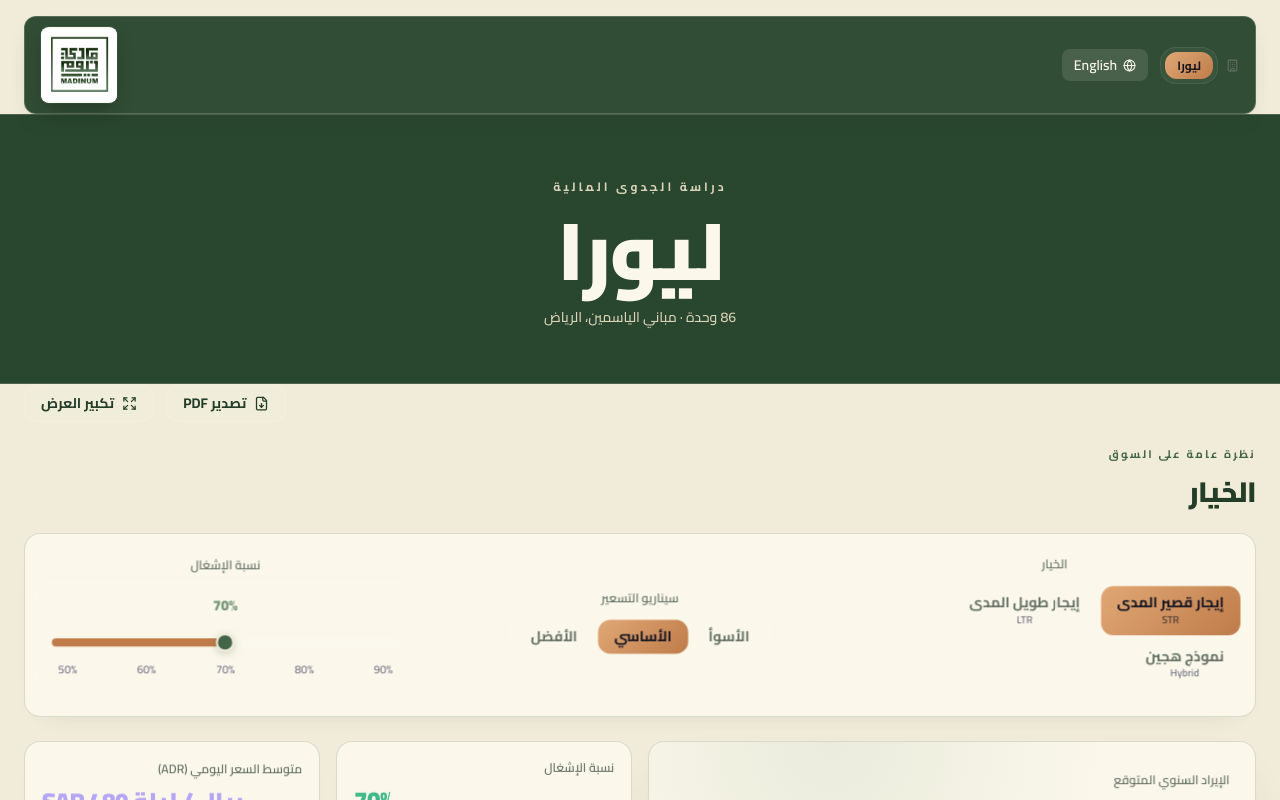
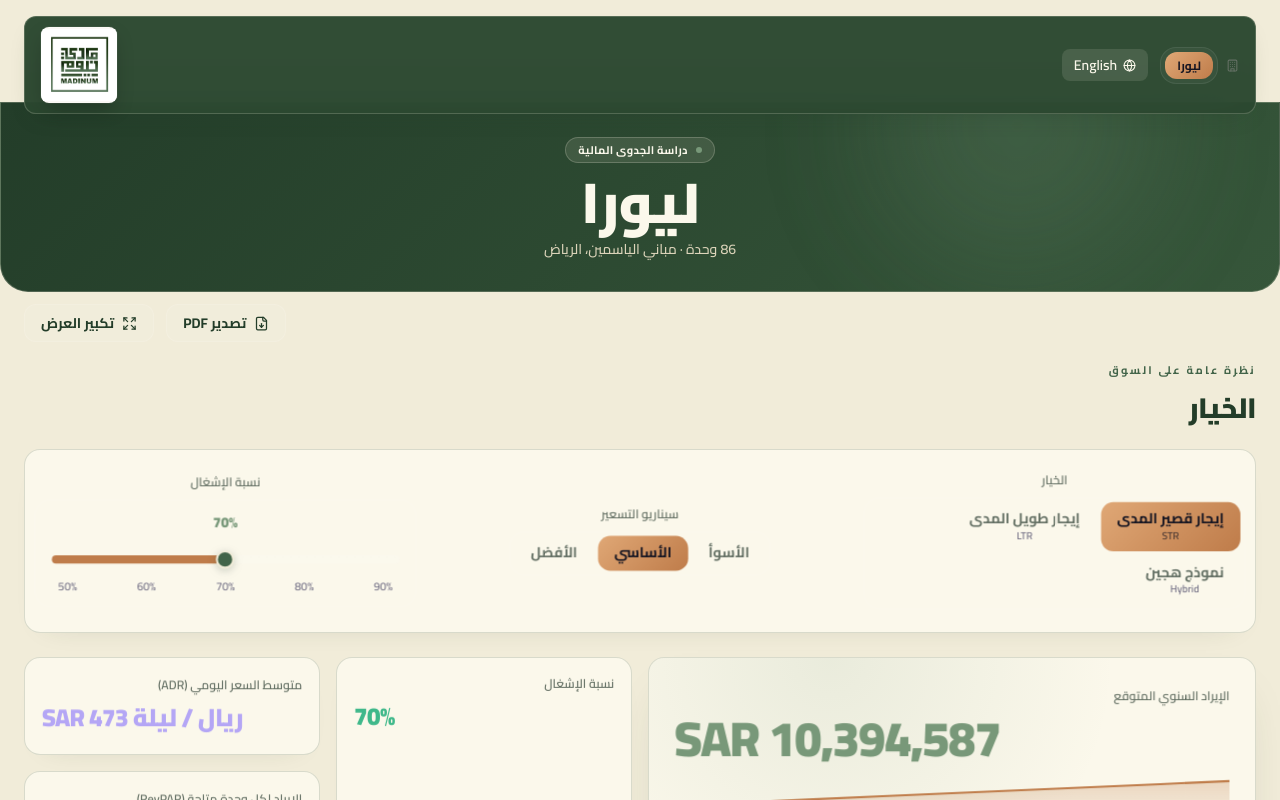
Before and after one commit to MostafaEzz9783/Leora, a React (Vite) app: page / in a window 1280 px wide. Shown: the top 800 px of the page. Built offline with nearby package versions, Linux system fonts and the light colour scheme.

Commit message:
Refine dashboard motion and nightly metrics

```diff
--- a/src/components/CompPricingCard.jsx
+++ b/src/components/CompPricingCard.jsx
@@ -44,7 +44,7 @@ function RangeBar({ label, unit, comp, selectedValue, color }) {
 
 function CompPricingCard({ t, scenario }) {
   const ltrPrice = ltrModel.scenarios[scenario].revenueAt100 / (ltrModel.unitCount * 12);
-  const strPrice = strModel.scenarios[scenario].revenueAt100 / (strModel.unitCount * 360);
+  const strPrice = strModel.scenarios[scenario].revenueAt100 / (strModel.unitCount * 365);
 
   return (
     <GlassCard id="market-comp" tilt={false} className="p-5 sm:p-6">
--- a/src/components/Hero.jsx
+++ b/src/components/Hero.jsx
@@ -2,14 +2,28 @@ import { motion } from "framer-motion";
 
 export default function Hero({ t, title, subtitle }) {
   return (
-    <div className="brand-hero max-w-7xl mx-auto mt-4 px-6 pt-16 pb-14 text-center border-y" style={{ backgroundColor: "#29462E", borderColor: "rgba(241,236,217,0.18)" }}>
+    <div
+      className="brand-hero relative isolate max-w-7xl mx-auto mt-1 px-6 py-6 sm:py-8 text-center overflow-hidden rounded-b-[1.75rem] border"
+      style={{
+        background: "linear-gradient(135deg, #233D29 0%, #36563A 100%)",
+        borderColor: "rgba(241,236,217,0.22)",
+      }}
+    >
+      <motion.div
+        aria-hidden="true"
+        className="absolute -z-10 w-72 h-72 rounded-full blur-3xl"
+        style={{ backgroundColor: "rgba(120,152,121,0.28)", top: "-8rem", right: "10%" }}
+        animate={{ x: [0, 16, 0], y: [0, 10, 0], opacity: [0.55, 0.82, 0.55] }}
+        transition={{ duration: 9, repeat: Infinity, ease: "easeInOut" }}
+      />
       <motion.p
         initial={{ opacity: 0, y: 8 }}
         animate={{ opacity: 1, y: 0 }}
         transition={{ duration: 0.4, ease: "easeOut" }}
-        className="text-xs font-bold uppercase tracking-[0.25em] mb-4"
-        style={{ color: "#DCD4BA" }}
+        className="inline-flex items-center gap-2 px-3 py-1 rounded-full text-[11px] font-bold tracking-wide mb-3"
+        style={{ color: "#FBF8EB", backgroundColor: "rgba(241,236,217,0.11)", border: "1px solid rgba(241,236,217,0.22)" }}
       >
+        <span className="w-1.5 h-1.5 rounded-full" style={{ backgroundColor: "#789879" }} />
         {t.hero.eyebrow}
       </motion.p>
       <motion.h1
@@ -17,8 +31,8 @@ export default function Hero({ t, title, subtitle }) {
         initial={{ opacity: 0, y: 14 }}
         animate={{ opacity: 1, y: 0 }}
         transition={{ duration: 0.5, ease: "easeOut", delay: 0.05 }}
-        className="font-black leading-none mb-4"
-        style={{ color: "#FBF8EB", fontSize: "clamp(2.75rem, 7vw, 5rem)", letterSpacing: "-2px" }}
+        className="font-black leading-none mb-2"
+        style={{ color: "#FBF8EB", fontSize: "clamp(2.25rem, 4.5vw, 3.5rem)", letterSpacing: "-1px" }}
       >
         {title}
       </motion.h1>
--- a/src/components/KPISection.jsx
+++ b/src/components/KPISection.jsx
@@ -3,7 +3,7 @@ import MetricCard from "@/components/ui/MetricCard";
 import Sparkline from "@/components/ui/Sparkline";
 import { formatSAR, formatPercent } from "@/lib/format";
 
-// STR/Hybrid are priced per night (360 nights/year in this study); LTR is
+// STR/Hybrid are priced per night (365 nights/year in this study); LTR is
 // priced per month (12 months/year) - ADR/RevPAR use whichever period the
 // operating model actually prices in, so they're real derived market
 // metrics, not invented ones.
@@ -13,7 +13,7 @@ function KPISection({ t, row, sparklineSeries, occupancy, revenueAt100, unitCoun
   const revenueSpark = useMemo(() => sparklineSeries.map((point) => ({ value: point.revenue })), [sparklineSeries]);
 
   const isNightly = NIGHTLY_MODELS.has(operatingModel);
-  const period = isNightly ? 360 : 12;
+  const period = isNightly ? 365 : 12;
   const adr = revenueAt100 / (unitCount * period);
   const revpar = row.revenue / (unitCount * period);
   const rateUnit = isNightly ? t.kpi.perNight : t.kpi.perMonth;
--- a/src/components/Toolbar.jsx
+++ b/src/components/Toolbar.jsx
@@ -47,7 +47,7 @@ function Toolbar({ t, isFullscreen, onToggleFullscreen, exportTargetRef, exportF
   };
 
   return (
-    <div className="flex flex-wrap items-center justify-center sm:justify-end gap-3 mb-6">
+    <div className="flex flex-wrap items-center justify-center sm:justify-end gap-3 mt-3 mb-5">
       <PremiumButton icon={FileDown} variant="ghost" disabled={isExporting} onClick={handleExport}>
         {isExporting ? t.toolbar.exportingPdf : t.toolbar.exportPdf}
       </PremiumButton>
--- a/src/components/ui/GlassCard.jsx
+++ b/src/components/ui/GlassCard.jsx
@@ -6,7 +6,7 @@ export default function GlassCard({
   children,
   className = "",
   glow = false,
-  tilt = true,
+  tilt = false,
   dark = true,
   as: Component = motion.div,
   style,
--- a/src/lib/theme.js
+++ b/src/lib/theme.js
@@ -37,9 +37,9 @@ export const motion = {
     stiffness: 180,
     damping: 22,
   },
-  hoverLift: -6,
-  hoverScale: 1.02,
-  tiltMaxDeg: 6,
+  hoverLift: -3,
+  hoverScale: 1.005,
+  tiltMaxDeg: 2,
   floatLoopSeconds: 26,
   counterEase: [0.16, 1, 0.3, 1],
 };
--- a/src/pages/Dashboard.jsx
+++ b/src/pages/Dashboard.jsx
@@ -1,4 +1,5 @@
 import { lazy, Suspense, useCallback, useEffect, useMemo, useRef, useState } from "react";
+import { motion, useReducedMotion } from "framer-motion";
 import FloatingBackground from "@/components/FloatingBackground";
 import Navbar from "@/components/Navbar";
 import Hero from "@/components/Hero";
@@ -50,6 +51,7 @@ function getOptionSnapshot(option, scenario, occupancy) {
 }
 
 export default function Dashboard({ t, language, onToggleLanguage }) {
+  const prefersReducedMotion = useReducedMotion();
   const [selectedProject, setSelectedProject] = useState(DEFAULT_PROJECT_ID);
   const [selectedOption, setSelectedOption] = useState(DEFAULT_OPTION_ID);
   const [scenario, setScenario] = useState("base");
@@ -132,6 +134,14 @@ export default function Dashboard({ t, language, onToggleLanguage }) {
 
   const unitLabel = language === "ar" ? t.units.unit : t.units.units;
   const heroSubtitle = `${option.roomCount} ${unitLabel} · ${project.location[language]}`;
+  const reveal = prefersReducedMotion
+    ? {}
+    : {
+        initial: { opacity: 0, y: 22 },
+        whileInView: { opacity: 1, y: 0 },
+        viewport: { once: true, amount: 0.18 },
+        transition: { duration: 0.5, ease: [0.16, 1, 0.3, 1] },
+      };
 
   return (
     <div className="min-h-screen relative" style={{ backgroundColor: "#F1ECD9" }}>
@@ -173,6 +183,7 @@ export default function Dashboard({ t, language, onToggleLanguage }) {
             occupancyOptions={snapshot.occupancyOptions}
           />
 
+          <motion.div {...reveal}>
             <KPISection
               t={t}
               row={snapshot.row}
@@ -182,13 +193,14 @@ export default function Dashboard({ t, language, onToggleLanguage }) {
               unitCount={option.roomCount}
               operatingModel={selectedOption}
             />
+          </motion.div>
 
-          <div className="grid grid-cols-1 lg:grid-cols-3 gap-4 mb-6">
+          <motion.div className="grid grid-cols-1 lg:grid-cols-3 gap-4 mb-6" {...reveal} transition={{ duration: 0.5, delay: 0.06, ease: [0.16, 1, 0.3, 1] }}>
             <OccupancyRing t={t} occupancy={occupancy} />
             <div className="lg:col-span-2">
               <RoomPricingTable t={t} roomPricing={option.roomPricing} scenario={scenario} />
             </div>
-          </div>
+          </motion.div>
 
           {/* ---------------------------------------------------------------
               Madinum Performance: internal, fee-adjusted figures - kept
@@ -199,20 +211,20 @@ export default function Dashboard({ t, language, onToggleLanguage }) {
             {t.sections.mathwaPerformanceSubtitle}
           </p>
 
-          <div className="grid grid-cols-1 lg:grid-cols-2 gap-4 mb-6">
+          <motion.div className="grid grid-cols-1 lg:grid-cols-2 gap-4 mb-6" {...reveal}>
             <Suspense fallback={<SkeletonLoader height={240} />}>
               <RevenueDistributionDonut t={t} row={snapshot.row} />
             </Suspense>
             <OwnerEconomicsCard t={t} row={snapshot.row} />
-          </div>
+          </motion.div>
 
-          <div className="mb-6">
+          <motion.div className="mb-6" {...reveal}>
             <Suspense fallback={<SkeletonLoader height={280} />}>
               <RevenueWaterfall t={t} row={snapshot.row} revenueAt100={snapshot.revenueAt100} />
             </Suspense>
-          </div>
+          </motion.div>
 
-          <div className="grid grid-cols-1 lg:grid-cols-3 gap-4 mb-6">
+          <motion.div className="grid grid-cols-1 lg:grid-cols-3 gap-4 mb-6" {...reveal}>
             <div className="lg:col-span-2">
               <Suspense fallback={<SkeletonLoader height={220} />}>
                 <PortfolioSnapshot t={t} project={project} scenario={scenario} occupancy={occupancy} />
@@ -228,13 +240,13 @@ export default function Dashboard({ t, language, onToggleLanguage }) {
                 />
               </Suspense>
             </div>
-          </div>
+          </motion.div>
 
-          <div className="mb-6">
+          <motion.div className="mb-6" {...reveal}>
             <Suspense fallback={<SkeletonLoader height={280} />}>
               <SensitivityHeatmap t={t} model={option} activeScenario={scenario} activeOccupancy={occupancy} />
             </Suspense>
-          </div>
+          </motion.div>
 
           {/* ---------------------------------------------------------------
               Investment Highlights: a closing executive summary for the
```
Lines whose indentation alone changed are shown as unchanged.
